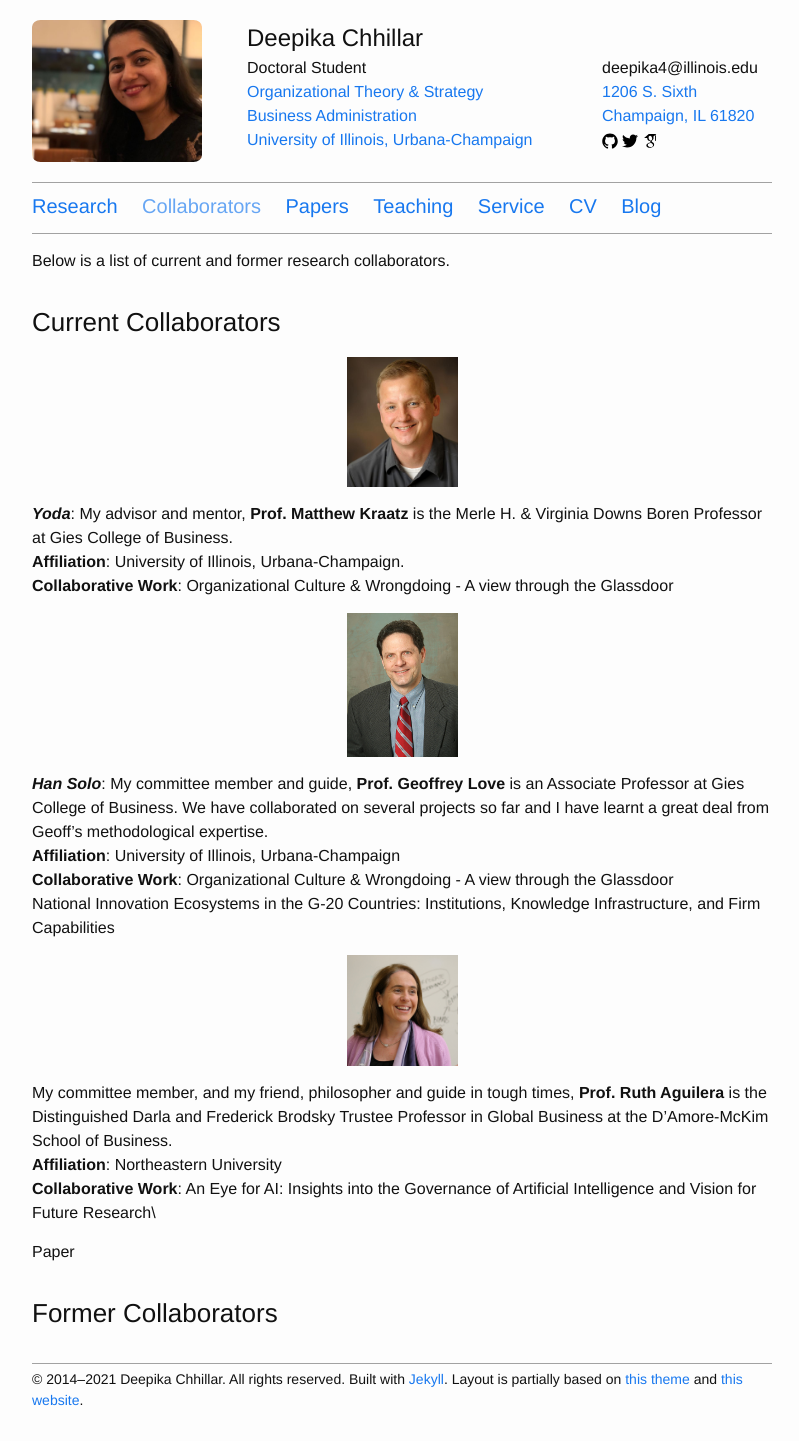
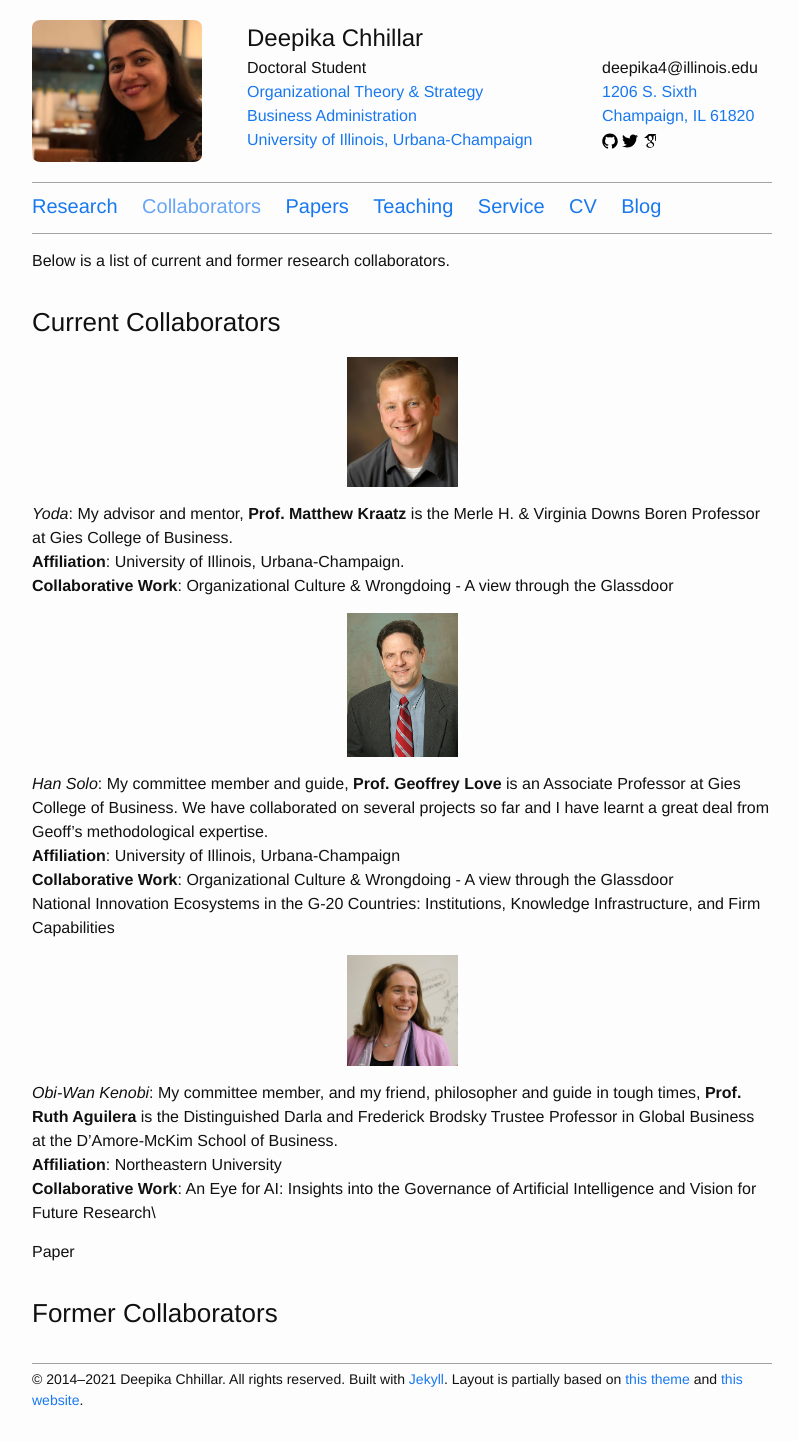
Before and after one commit to deepikachhillar/deepikachhillar.github.io, a Jekyll site: the page built from nav/collaborators.md, in a window 1280 px wide. Shown: the whole page, without its empty margins (238-1037 px from the left). Built offline with Jekyll 4.4.1, drawn with Linux system fonts in a browser that asks for light colours.

Commit message:
Update collaborators.md

```diff
--- a/nav/collaborators.md
+++ b/nav/collaborators.md
@@ -22,14 +22,14 @@ Below is a list of current and former research collaborators.
 <figure>
 	<img style="display=inline-block" width="15%" src="{{ "/resources/images/collaborators/matt_kraatz.jpg" |  prepend: site.baseurl }}" alt="Matthew Kraatz" />
 </figure>
-***Yoda***: My advisor and mentor, **Prof. Matthew Kraatz** is the Merle H. & Virginia Downs Boren Professor at Gies College of Business.\
+*Yoda*: My advisor and mentor, **Prof. Matthew Kraatz** is the Merle H. & Virginia Downs Boren Professor at Gies College of Business.\
 **Affiliation**: University of Illinois, Urbana-Champaign.\
 **Collaborative Work**: Organizational Culture & Wrongdoing - A view through the Glassdoor
 
 <figure>
 	<img style="display=inline-block" width="15%" src="{{ "/resources/images/collaborators/geoff_love.jpg" |  prepend: site.baseurl }}" alt="Geoffrey Love" />
 </figure>
-***Han Solo***: My committee member and guide, **Prof. Geoffrey Love** is an Associate Professor at Gies College of Business. We have collaborated on several projects so far and I have learnt a great deal from Geoff's methodological expertise.\
+*Han Solo*: My committee member and guide, **Prof. Geoffrey Love** is an Associate Professor at Gies College of Business. We have collaborated on several projects so far and I have learnt a great deal from Geoff's methodological expertise.\
 **Affiliation**: University of Illinois, Urbana-Champaign\
 **Collaborative Work**: Organizational Culture & Wrongdoing - A view through the Glassdoor\
 National Innovation Ecosystems in the G-20 Countries: Institutions, Knowledge Infrastructure, and Firm Capabilities
@@ -37,7 +37,7 @@ National Innovation Ecosystems in the G-20 Countries: Institutions, Knowledge In
 <figure>
 	<img style="display=inline-block" width="15%" src="{{ "/resources/images/collaborators/ruth_aguilera.jpg" |  prepend: site.baseurl }}" alt="Ruth Aguilera" />
 </figure>
-My committee member, and my friend, philosopher and guide in tough times, **Prof. Ruth Aguilera** is the Distinguished Darla and Frederick Brodsky Trustee Professor in Global Business at the D’Amore-McKim School of Business. \
+*Obi-Wan Kenobi*: My committee member, and my friend, philosopher and guide in tough times, **Prof. Ruth Aguilera** is the Distinguished Darla and Frederick Brodsky Trustee Professor in Global Business at the D’Amore-McKim School of Business. \
 **Affiliation**: Northeastern University\
 **Collaborative Work**: An Eye for AI: Insights into the Governance of Artificial Intelligence and Vision for Future Research\
 
```
